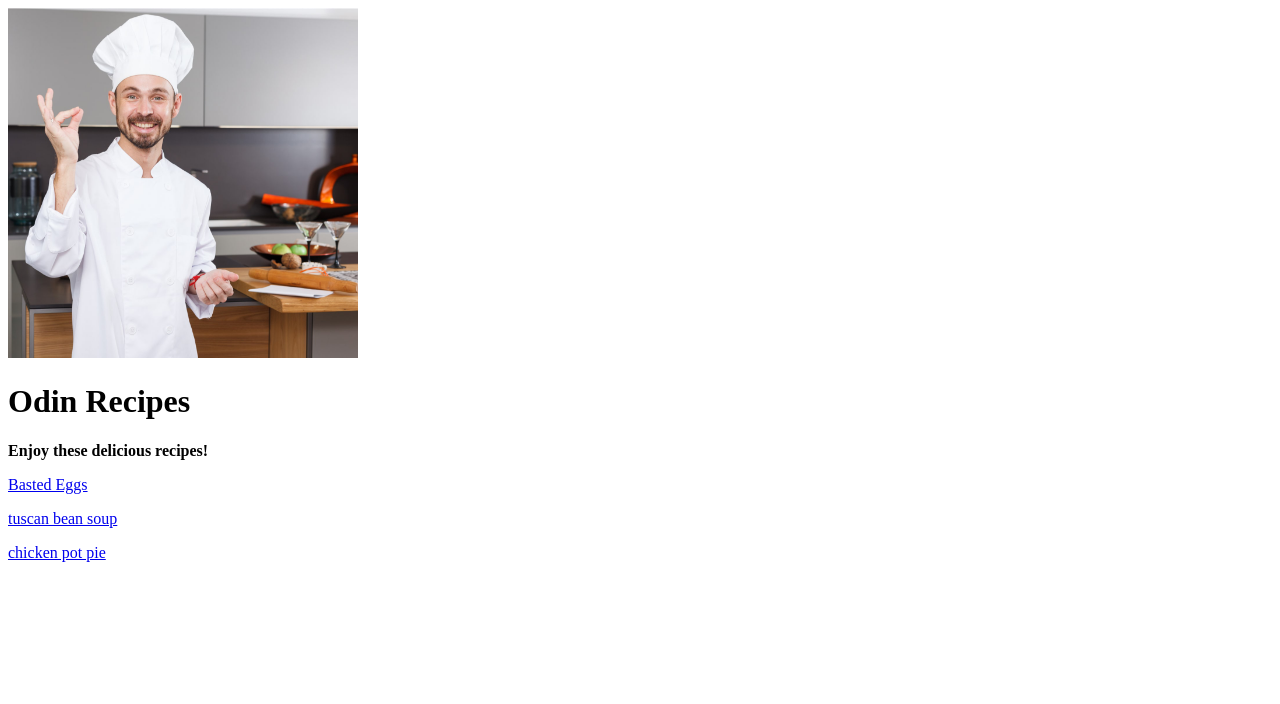
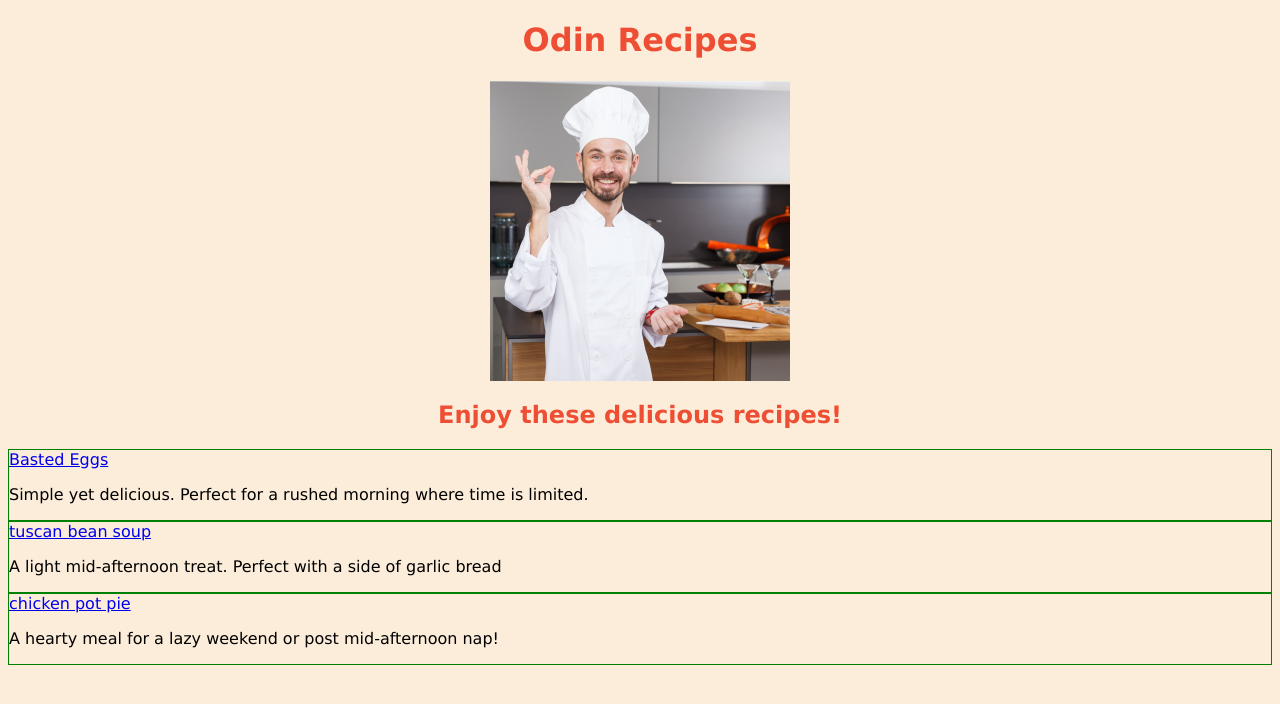
Before and after one commit to Vahe-Isag/odin-recipes, a plain HTML site: page index.html in a window 1280 px wide. Drawn offline with Linux system fonts and the light colour scheme.

Commit message:
Added CSS Style sheet. Improved index page with background/text color and new font. Added description for each recipe.

```diff
--- a/index.html
+++ b/index.html
@@ -3,17 +3,26 @@
     <head>
         <meta charset="UTF-8">
         <title>Recipes</title>
+        <link rel="stylesheet" href="style.css">
     </head>
 
 
     <body>
-        <img src="../odin-recipes/chef.jpeg" alt="A chef inside his kitchen"
-        width="350"
-        height="350"/>
-        <h1>Odin Recipes</h1>
-            <b>Enjoy these delicious recipes!</b>
-        <p><a href="recipes/bastedeggs.html">Basted Eggs</a></p>
-        <p><a href="recipes/tuscanbeansoup.html">tuscan bean soup</a></p>
-        <p><a href="recipes/chickenpotpie.html">chicken pot pie</a></p>
+        <h1 class="heading">Odin Recipes</h1>
+        <img src="../odin-recipes/chef.jpeg" alt="A chef inside his kitchen"/>
+        <h2 class="sub-heading">Enjoy these delicious recipes!</h2>
+        <div class="boxed">
+            <a href="recipes/bastedeggs.html">Basted Eggs</a>
+            <P>Simple yet delicious. Perfect for a rushed morning where time is limited.</P>
+        </div>
+
+        <div class="boxed">
+            <a href="recipes/tuscanbeansoup.html">tuscan bean soup</a>
+            <p>A light mid-afternoon treat. Perfect with a side of garlic bread</p>
+        </div>
+
+        <div class="boxed">
+            <a href="recipes/chickenpotpie.html">chicken pot pie</a>
+            <p>A hearty meal for a lazy weekend or post mid-afternoon nap!</p>
     </body>
 </html>
--- /dev/null
+++ b/style.css
@@ -0,0 +1,28 @@
+* {
+    background-color: #FCEDDA;
+    font-family: Verdana, "DejaVu Sans", sans-serif
+}
+
+img {
+    height: auto;
+    width: 300px;
+    display: block;
+    margin-left: auto;
+    margin-right: auto;
+}
+
+.heading {
+    text-align: center;
+    color: #EE4E34
+}
+
+.sub-heading {
+    text-align: center;
+    font-weight: bold;
+    color: #EE4E34
+}
+
+.boxed {
+    border: 1px solid green;
+    width: 25;
+  }
```
